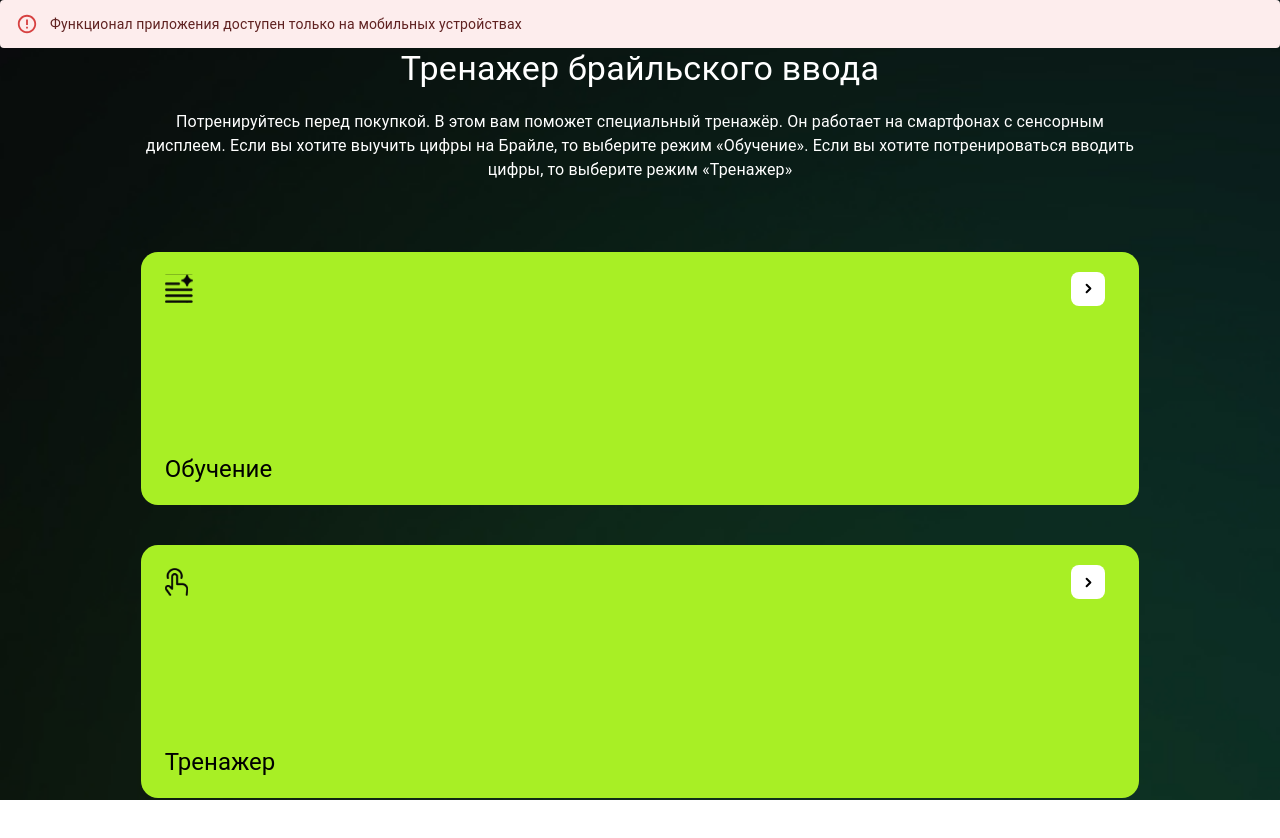
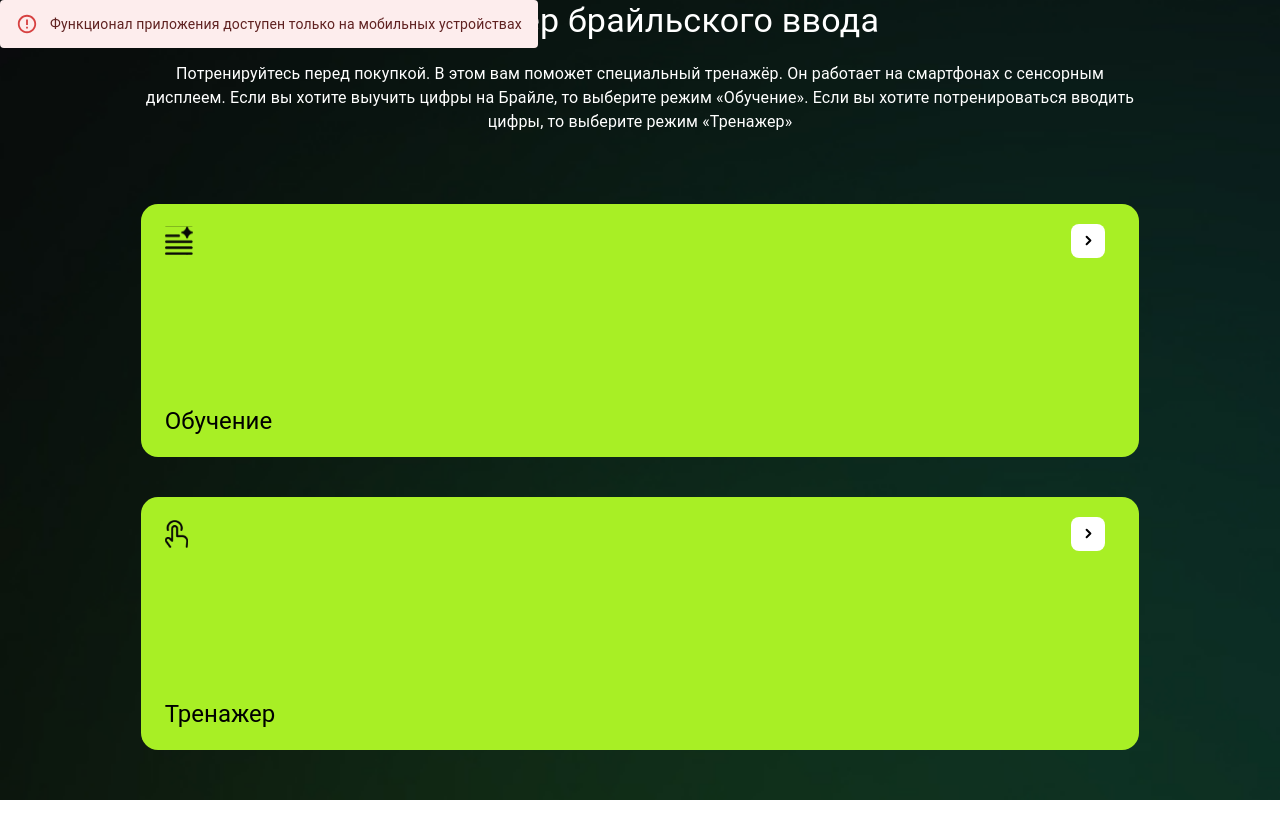
Before and after one commit to Elheid/braille_trainer, a React (Vite) app: page / in a window 1280 px wide. Shown: the top 838 px of the page. After the commit the page ends 800 px from the top, so only its background shows below. Built offline with nearby package versions, Linux system fonts and the light colour scheme.

Commit message:
refactor

```diff
--- a/src/App.tsx
+++ b/src/App.tsx
@@ -20,7 +20,7 @@ function App() {
   return (
     <BrowserRouter>
         {!isMobile &&
-        <Alert severity="error">
+        <Alert severity="error" sx={{position:"absolute"}}>
           Функционал приложения доступен только на мобильных устройствах
         </Alert>
         }
```
